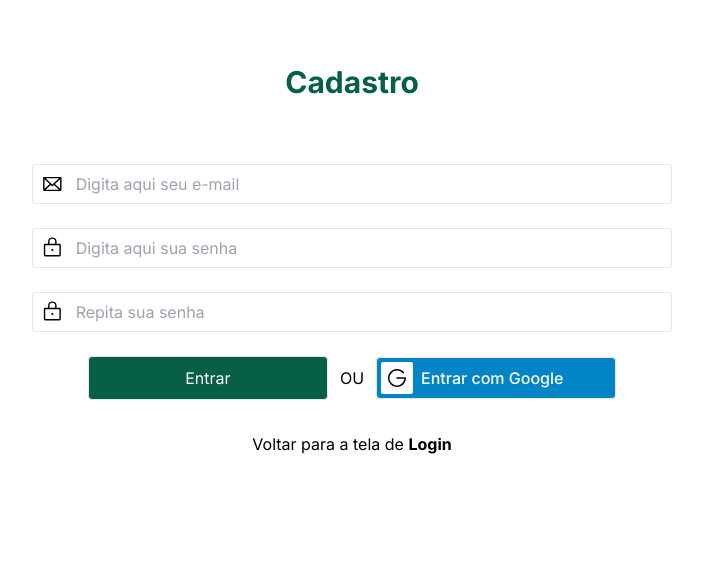
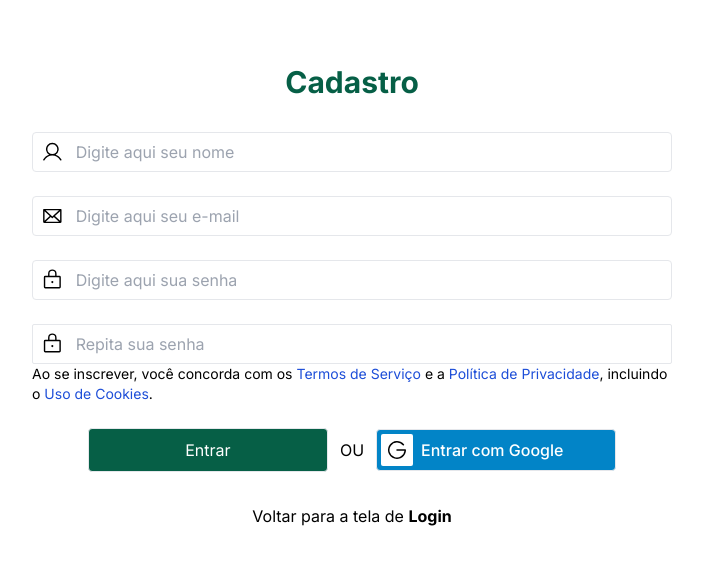
Before and after one commit to mozelli/alimentarcomsaude, a React (Vite) app: page /register in a window 1280 px wide. Shown: the top 564 px of the page, without its empty margins (288-991 px from the left). Built offline with nearby package versions, Linux system fonts and the light colour scheme; no server answers.

Commit message:
create register page

```diff
--- a/src/pages/Register/index.tsx
+++ b/src/pages/Register/index.tsx
@@ -1,19 +1,23 @@
+import { Link, useNavigate } from 'react-router-dom';
 import { useForm } from 'react-hook-form'
 import { loginWithGoogle } from '../../services/loginWithGoogle';
-import { Envelope, GoogleLogo, Lock } from '@phosphor-icons/react'
-import { Link, redirect } from 'react-router-dom';
+import { registerWithLoginAndPassword } from '../../services/registerWithLoginAndPassword'
+import { User, Envelope, GoogleLogo, Lock } from '@phosphor-icons/react'
 
-interface IFormData {
+export interface IFormData {
+  name: string;
   email: string;
   password: string;
   rePassword: string;
 }
 
 export default function Register() {
-  const { register, handleSubmit, formState: {errors} } = useForm<IFormData>();
+  const { register, handleSubmit, formState: {errors}, getValues } = useForm<IFormData>();
+  const navigate = useNavigate()
 
-  async function handleFormLogin() {
-
+  async function handleFormLogin(data: any) {
+    await registerWithLoginAndPassword(data);
+    navigate(`confirmation?email=joaomozelli@hotmail.com`);
   }
 
   async function googleButtonHandler() {
@@ -25,37 +29,73 @@ export default function Register() {
 
   return (
     <div className='flex flex-col justify-center'>
-        <h1 className='text-center text-3xl py-16 font-bold text-emerald-800'>Cadastro</h1>
+        <h1 className='text-center text-3xl pt-16 pb-8 font-bold text-emerald-800'>Cadastro</h1>
         <form className='flex flex-col items-center' onSubmit={handleSubmit(handleFormLogin)}>
-        <div className="border rounded-sm h-10 px-2 flex items-center mb-6 bg-white w-1/2">
-            <Envelope size={24} />
+            <div className={`border rounded h-10 px-2 flex items-center bg-white w-1/2 ${errors.name ? "border-red-500" : ""}`}>
+              <User size={24} fill={`${errors.name ? "#f87171" : ""}`} />
               <input
-              type="email"
-              placeholder='Digita aqui seu e-mail'
-              className='w-full ml-3 outline-none'
+                type="text"
+                placeholder='Digite aqui seu nome'
+                className={`w-full ml-3 outline-none bg-white ${errors.name ? "text-red-400" : ""}`}
                 {
-                ...register('email', {
-                    required: true,
-                    pattern: /^[^\s@]+@[^\s@]+\.[^\s@]+$/
+                  ...register('name', {
+                    required: "Informe seu nome.",
+                    minLength: {
+                      value: 3,
+                      message: "Mínimo de 3 letras."
+                    }
                   })
                 }
               />
             </div>
-          <div className="border rounded-sm h-10 px-2 flex items-center mb-6 bg-white w-1/2">
-            <Lock size={24} />
+            <div className='w-1/2'>
+              { errors?.name && (<span className='block mt-1 text-red-400 text-sm'>{`${errors.name?.message}`}</span>) }
+            </div>
+            <div className={`border rounded h-10 px-2 mt-6 flex items-center bg-white w-1/2 ${errors.email ? "border-red-500" : ""}`}>
+              <Envelope size={24} fill={`${errors.email ? "#f87171" : ""}`} />
               <input
-              type="password"
-              placeholder='Digita aqui sua senha'
-              className='w-full ml-3 outline-none'
+                type="email"
+                placeholder='Digite aqui seu e-mail'
+                className={`w-full ml-3 outline-none bg-white ${errors.email ? "text-red-400" : ""}`}
                 {
-                ...register('password', {
-                    required: true,
-                    pattern: /^(?=.*[A-Za-z])(?=.*\d)[A-Za-z\d]{8,}$/
+                  ...register('email', {
+                      required: "Informe um e-mail",
+                      pattern: {
+                        value: /^[^\s@]+@[^\s@]+\.[^\s@]+$/,
+                        message: "Informe um e-mail válido!"
+                      }
                   })
                 }
               />
             </div>
-          <div className="border rounded-sm h-10 px-2 flex items-center mb-6 bg-white w-1/2">
+            <div className="w-1/2">
+              { errors?.email && (<span className='block mt-1 text-red-400 text-sm'>{`${errors.email?.message}`}</span>) }
+            </div>
+            <div className={`border rounded h-10 px-2 mt-6 flex items-center bg-white w-1/2 ${errors.password ? "border-red-500" : ""}`}>
+              <Lock size={24} fill={`${errors.email ? "#f87171" : ""}`} />
+              <input
+                type="password"
+                placeholder='Digite aqui sua senha'
+                className='w-full ml-3 outline-none'
+                {
+                  ...register('password', {
+                      required: "Informe uma senha.",
+                      minLength: {
+                        value: 6,
+                        message: "Mínimo de 6 caracteres."
+                      },
+                      pattern: {
+                        value: /^(?=.*[A-Za-z])(?=.*\d)[A-Za-z\d]{8,}$/,
+                        message: "A senha deve ter letras e números."
+                      }
+                  })
+                }
+              />
+            </div>
+            <div className="w-1/2">
+              { errors?.password && (<span className='block mt-1 text-red-400 text-sm'>{`${errors.password?.message}`}</span>) }
+            </div>
+            <div className="border rounded-sm h-10 px-2 flex items-center mt-6 bg-white w-1/2">
               <Lock size={24} />
               <input
                 type="password"
@@ -63,11 +103,19 @@ export default function Register() {
                 className='w-full ml-3 outline-none'
                 {
                   ...register('rePassword', {
-                    required: true,
-                    pattern: /^(?=.*[A-Za-z])(?=.*\d)[A-Za-z\d]{8,}$/
+                      required: "Repita sua senha",
+                      validate: (value) => value === getValues("password") || "As senhas não são iguais."
                   })
                 }
               />
+            </div>
+            <div className="w-1/2">
+              { errors?.rePassword && (<span className='block mt-1 text-red-400 text-sm'>{`${errors.rePassword?.message}`}</span>) }
+            </div>
+            <div className="w-1/2 text-sm mb-6">
+              <span>
+                Ao se inscrever, você concorda com os <Link to={'/'} className='hover:underline text-blue-700'>Termos de Serviço</Link> e a <Link to={'/'} className='hover:underline text-blue-700'>Política de Privacidade</Link>, incluindo o <Link to={'/'} className='hover:underline text-blue-700'>Uso de Cookies</Link>.
+              </span>
             </div>
             <div className="flex items-center justify-around">
               <button type='submit' className='rounded border p-1 bg-emerald-800 hover:bg-emerald-900 transition ease-in-out w-60 flex items-center justify-center cursor-pointer h-11 text-white'>
```
Lines whose indentation alone changed are shown as unchanged.
